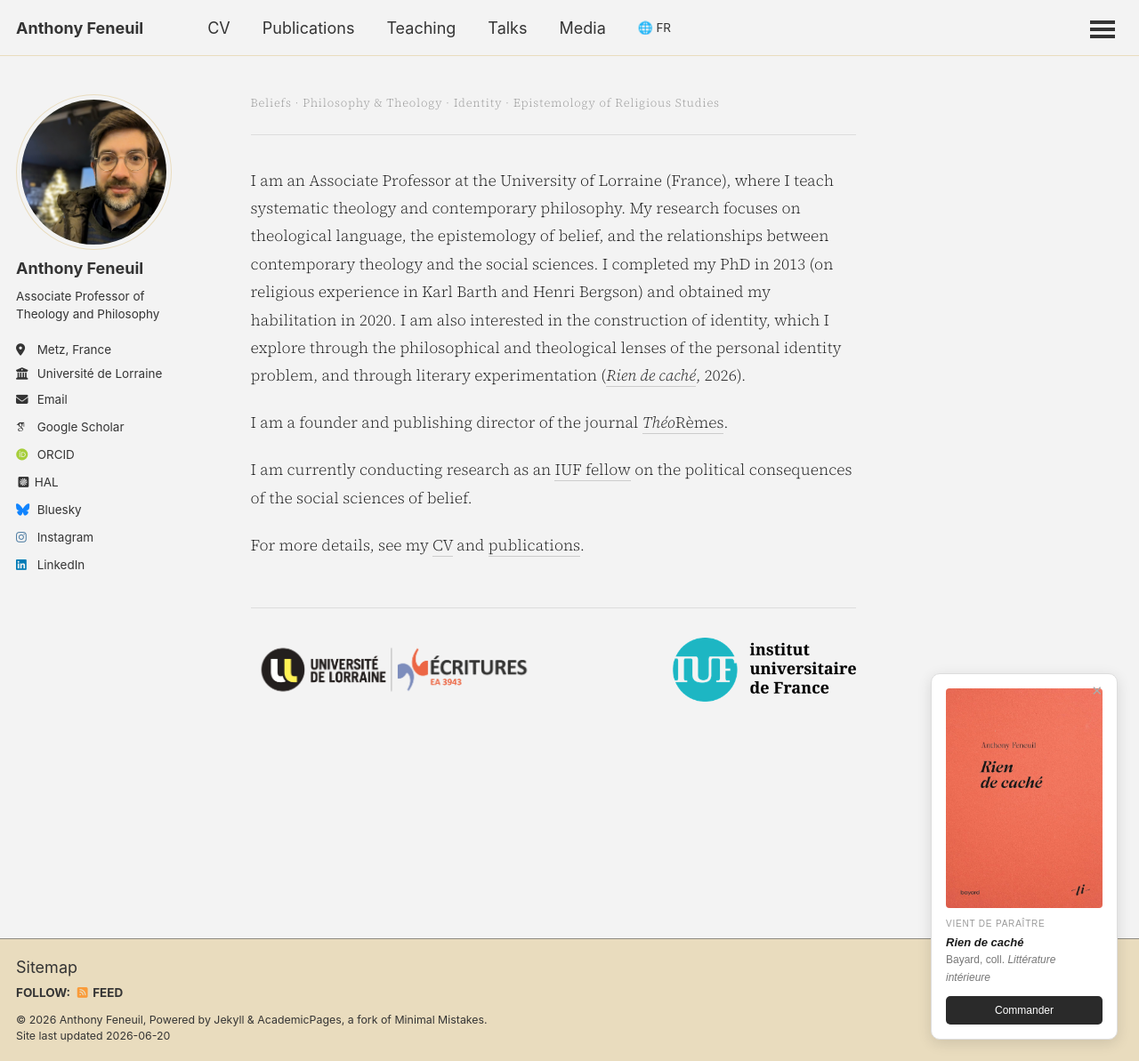
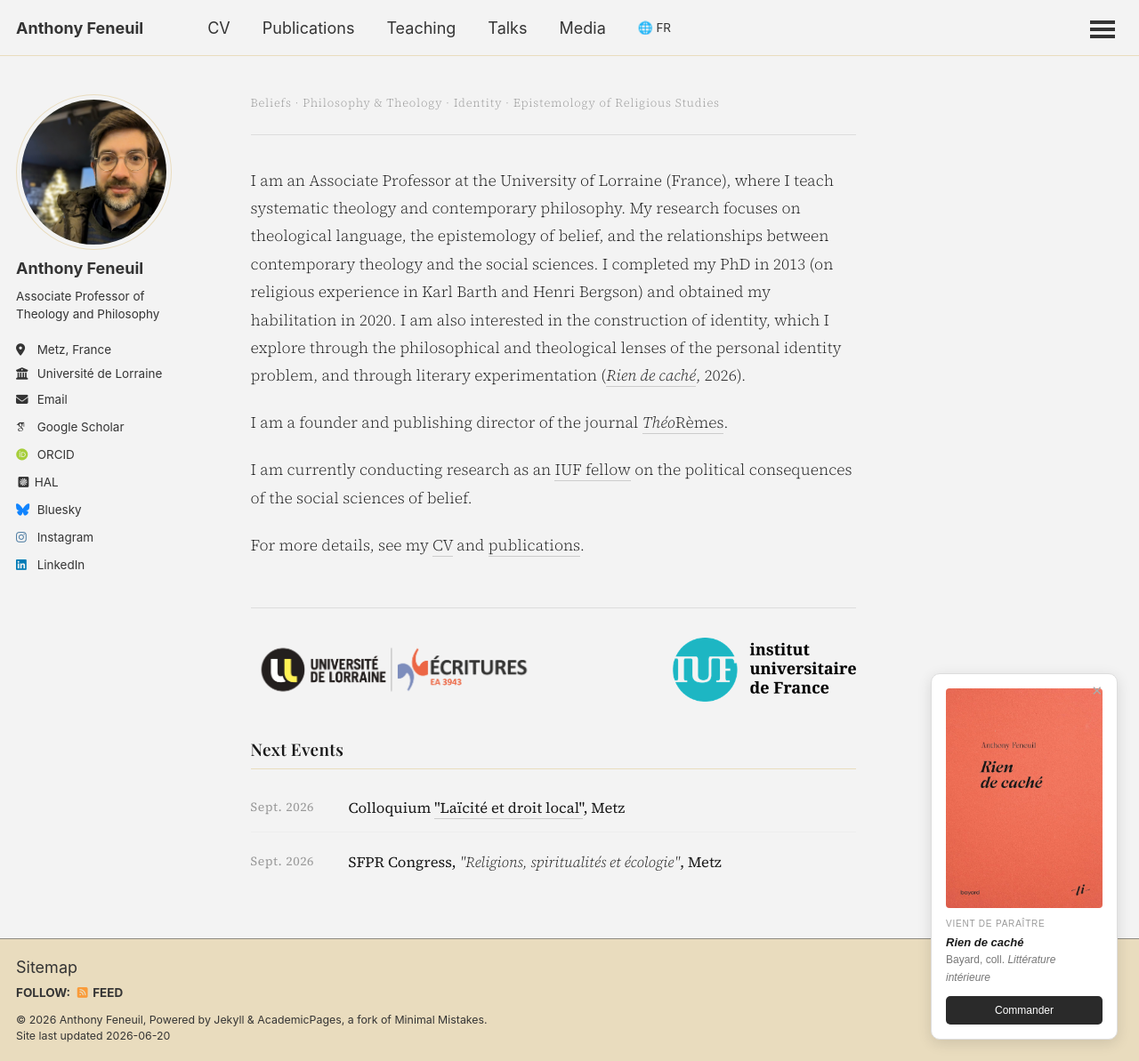
Before and after one commit to anfnl/anfnl.github.io, a Jekyll site: the page built from en/index.md, in a window 1280 px wide and 1193 px high. Shown: the whole window at 89% size. Built offline with Jekyll 4.4.1, drawn with Linux system fonts in a browser that asks for light colours; some web fonts are replaced; a script that is not in the unit is left out.

Commit message:
Update index.md

```diff
--- a/en/index.md
+++ b/en/index.md
@@ -6,13 +6,20 @@ description: "Academic website of Anthony Feneuil, Associate Professor in theolo
 author_profile: true
 lang: en
 ---
-
 <link href="https://fonts.googleapis.com/css2?family=Playfair+Display:ital,wght@0,400;0,600;1,400&family=Source+Serif+4:ital,wght@0,300;0,400;1,300&display=swap" rel="stylesheet">
 <style>
 .home-body { font-size: 0.97rem; line-height: 1.8; font-weight: 300; color: #1a1a1a; font-family: 'Source Serif 4', Georgia, serif; }
 .home-body p { margin-bottom: 1.2rem; }
 .home-body a { color: #1a1a1a; text-decoration: none; border-bottom: 1px solid #ccc; transition: border-color 0.15s; }
 .home-body a:hover { border-color: #1a1a1a; }
+.next-events { font-family: 'Source Serif 4', Georgia, serif; margin-top: 2.4rem; }
+.next-events h2 { font-family: 'Playfair Display', Georgia, serif; font-weight: 600; font-size: 1.05rem; letter-spacing: 0.02em; margin-bottom: 1rem; color: #1a1a1a; }
+.next-events ul { list-style: none; margin: 0; padding: 0; }
+.next-events li { padding: 0.7rem 0; border-bottom: 1px solid #eee; font-size: 0.92rem; line-height: 1.6; }
+.next-events li:last-child { border-bottom: none; }
+.next-events .event-date { display: inline-block; min-width: 110px; color: #999; font-size: 0.78rem; letter-spacing: 0.04em; vertical-align: top; }
+.next-events .event-desc a { color: #1a1a1a; text-decoration: none; border-bottom: 1px solid #ccc; }
+.next-events .event-desc a:hover { border-color: #1a1a1a; }
 </style>
 <div style="font-family: 'Source Serif 4', Georgia, serif; color: #1a1a1a; max-width: 680px;">
 <div style="display: flex; align-items: center; margin-bottom: 2rem; padding-bottom: 1.4rem; border-bottom: 1px solid #ddd;">
@@ -30,4 +37,13 @@ lang: en
   <a href="https://ecritures.univ-lorraine.fr/"><img src="/images/logoEcritransp.png" alt="Écritures, Université de Lorraine" style="height: 72px;"></a>
   <a href="https://www.iufrance.fr/les-membres-de-liuf/membre/2850-anthony-feneuil.html"><img src="/images/LogoIUF.png" alt="Institut Universitaire de France" style="height: 72px;"></a>
 </div>
+
+<div class="next-events">
+  <h2>Next Events</h2>
+  <ul>
+    <li><span class="event-date">Sept. 2026</span><span class="event-desc">Colloquium <a href="#">"Laïcité et droit local"</a>, Metz</span></li>
+    <li><span class="event-date">Sept. 2026</span><span class="event-desc">SFPR Congress, <em>"Religions, spiritualités et écologie"</em>, Metz</span></li>
+  </ul>
 </div>
+
+</div>
```
